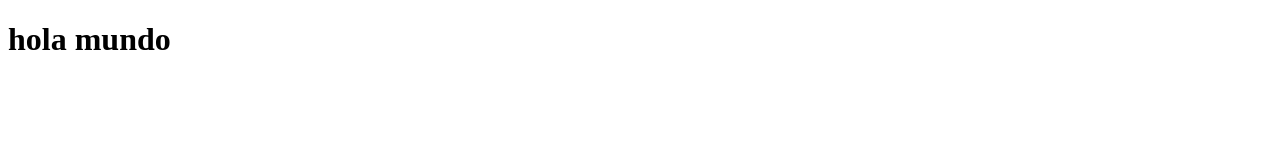
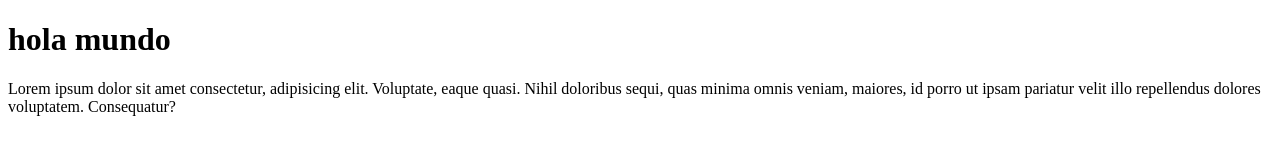
Before and after one commit to smartinezrdev/youtube_git_ejemplo, a plain HTML site: page index.html in a window 1280 px wide. Drawn offline with Linux system fonts and the light colour scheme.

Commit message:
agregamos Parrafo

```diff
--- a/index.html
+++ b/index.html
@@ -7,5 +7,6 @@
 </head>
 <body>
     <h1>hola mundo</h1>
+    <p>Lorem ipsum dolor sit amet consectetur, adipisicing elit. Voluptate, eaque quasi. Nihil doloribus sequi, quas minima omnis veniam, maiores, id porro ut ipsam pariatur velit illo repellendus dolores voluptatem. Consequatur?</p>
 </body>
 </html>
```
